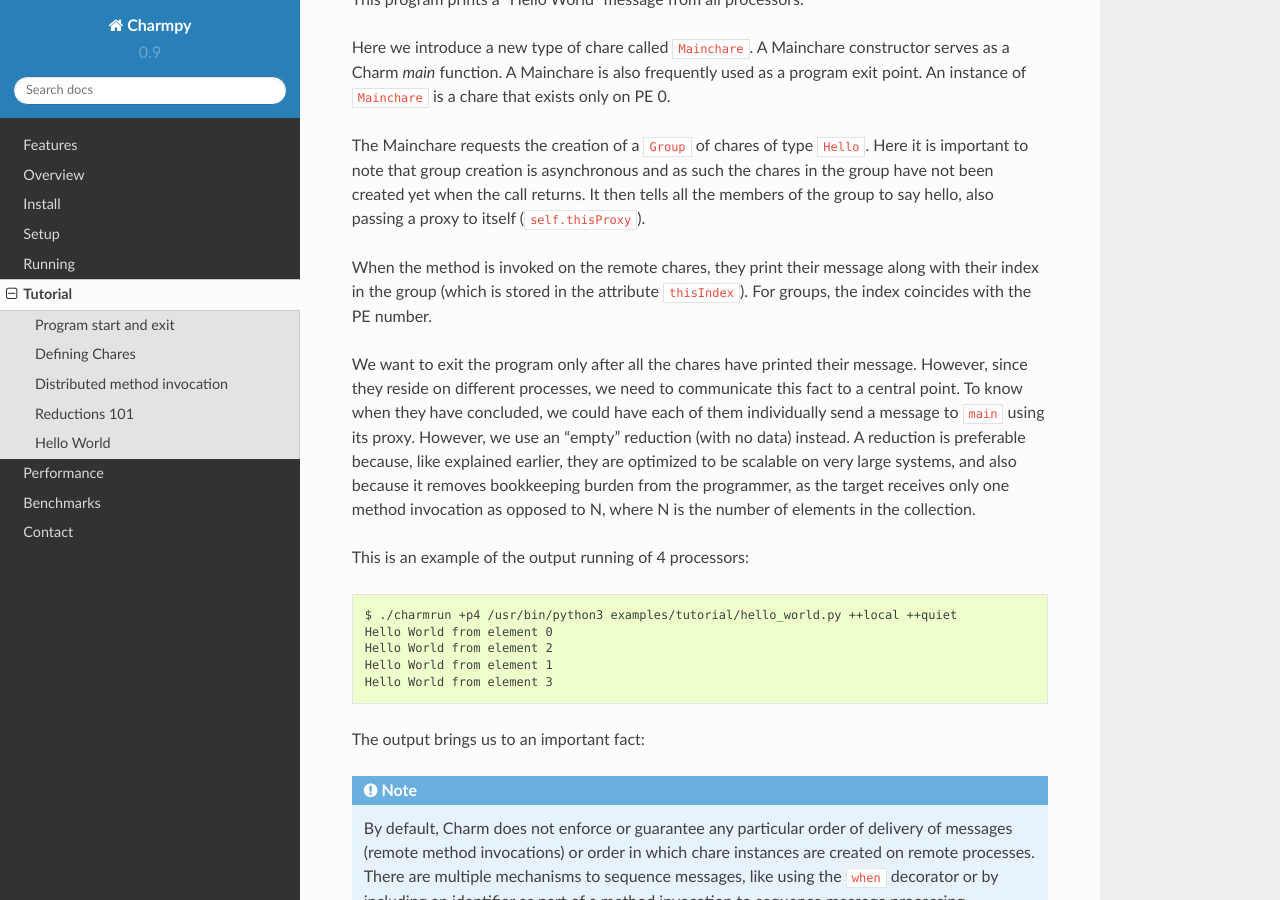
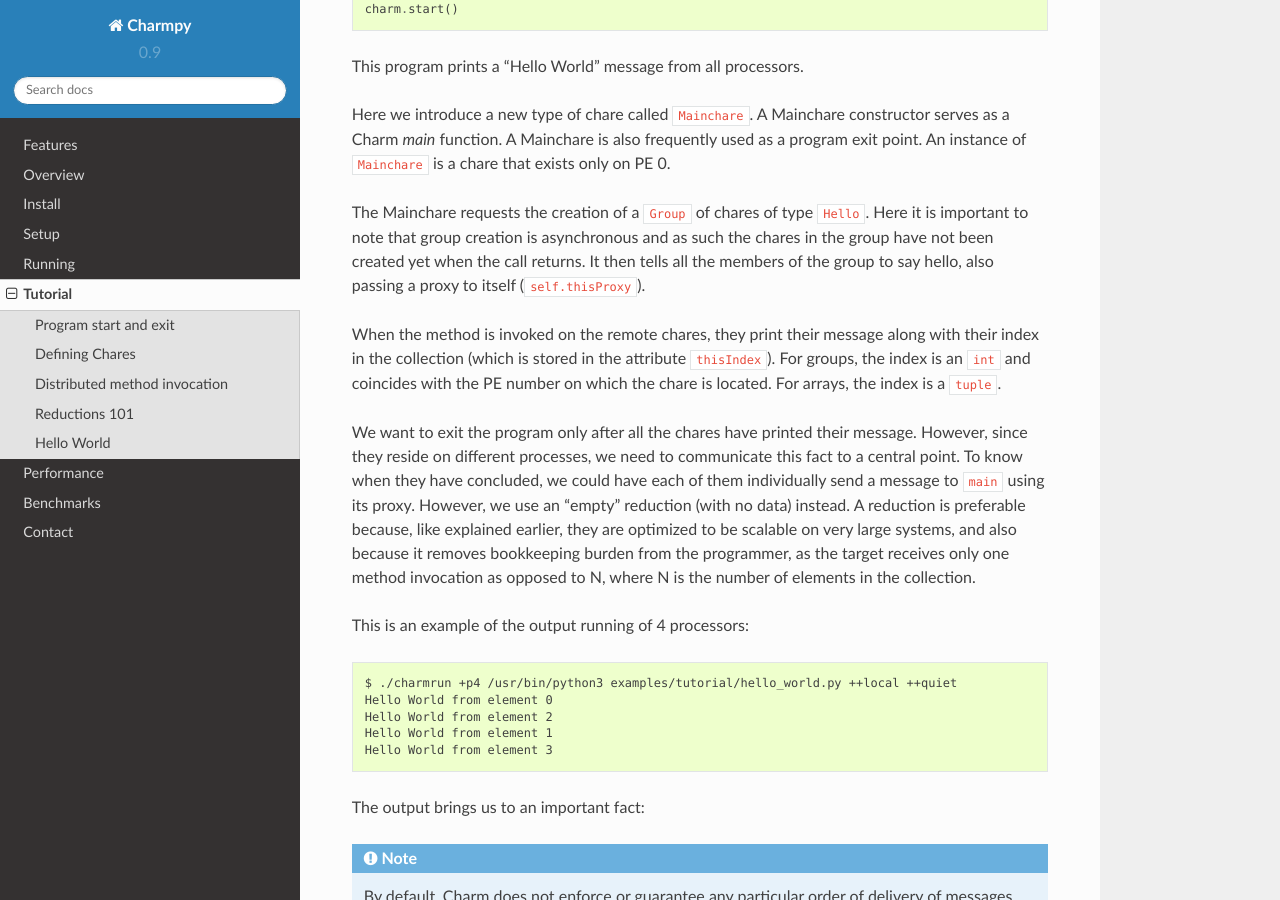
Before and after one commit to charmplusplus/charm4py, a Sphinx documentation site: the page built from docs/tutorial.rst, in a window 1280 px wide and 900 px high, scrolled down 6160 px. Built offline with Sphinx 7.4.7 and the Read the Docs theme 2.0.0, drawn with Linux system fonts in a browser that asks for light colours; some of the changed text lies outside the part shown.

Commit message:
charmpy: minor changes in docs (tutorial, benchmarks)
Change-Id: I6e9f3311d39c0d037e9f16a6ce29174c65dfd56f

```diff
--- a/docs/tutorial.rst
+++ b/docs/tutorial.rst
@@ -331,8 +335,9 @@ It then tells all the members of the group to say hello, also passing a proxy to
 itself (``self.thisProxy``).
 
 When the method is invoked on the remote chares, they print their message along
-with their index in the group (which is stored in the attribute ``thisIndex``).
-For groups, the index coincides with the PE number.
+with their index in the collection (which is stored in the attribute ``thisIndex``).
+For groups, the index is an ``int`` and coincides with the PE number on which the chare
+is located. For arrays, the index is a ``tuple``.
 
 We want to exit the program only after all the chares have printed their message.
 However, since they reside on different processes, we need to communicate this
```
Also changed, not shown: other parts of docs/tutorial.rst (+4 -0 lines), docs/benchmarks.rst (+4 -4 lines).
